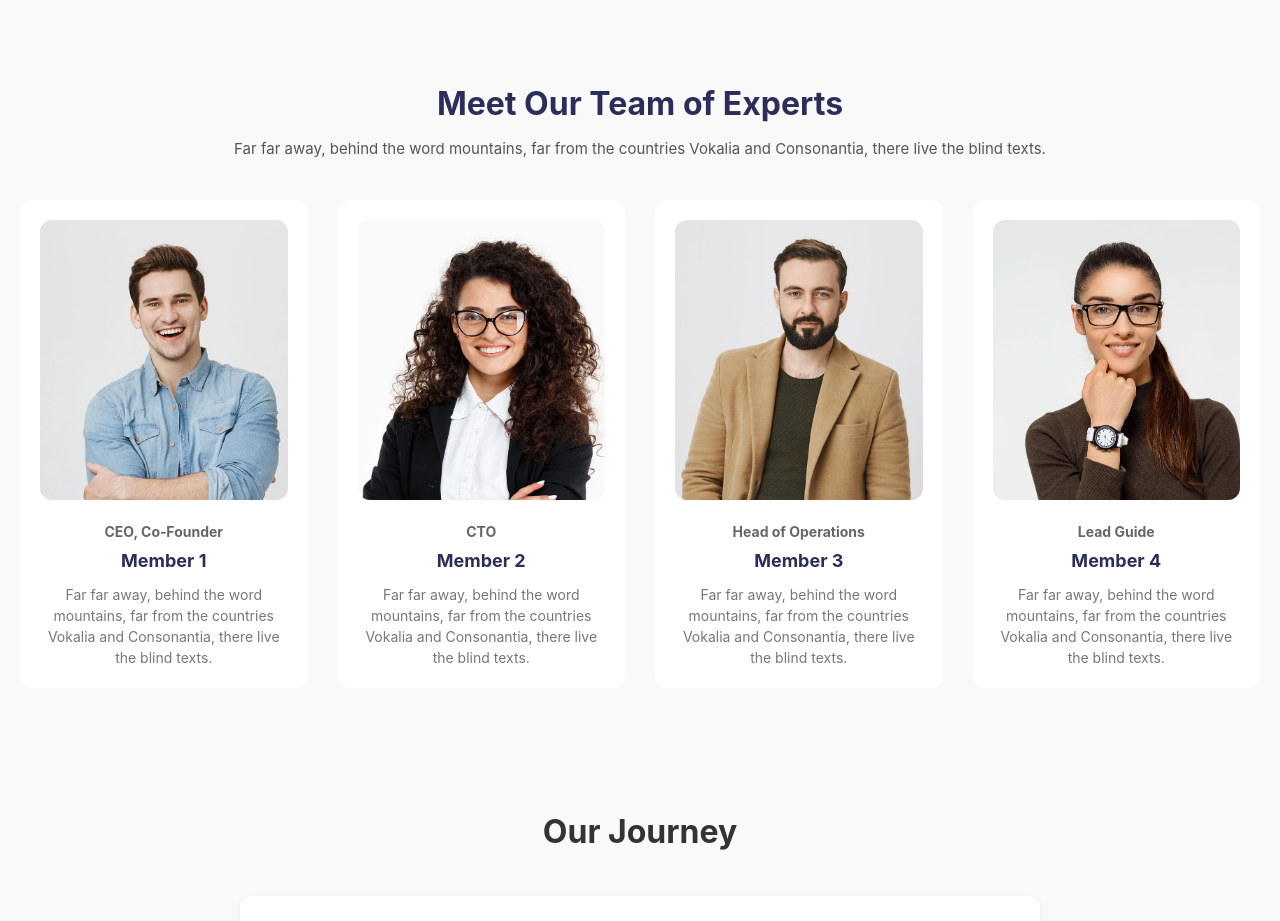
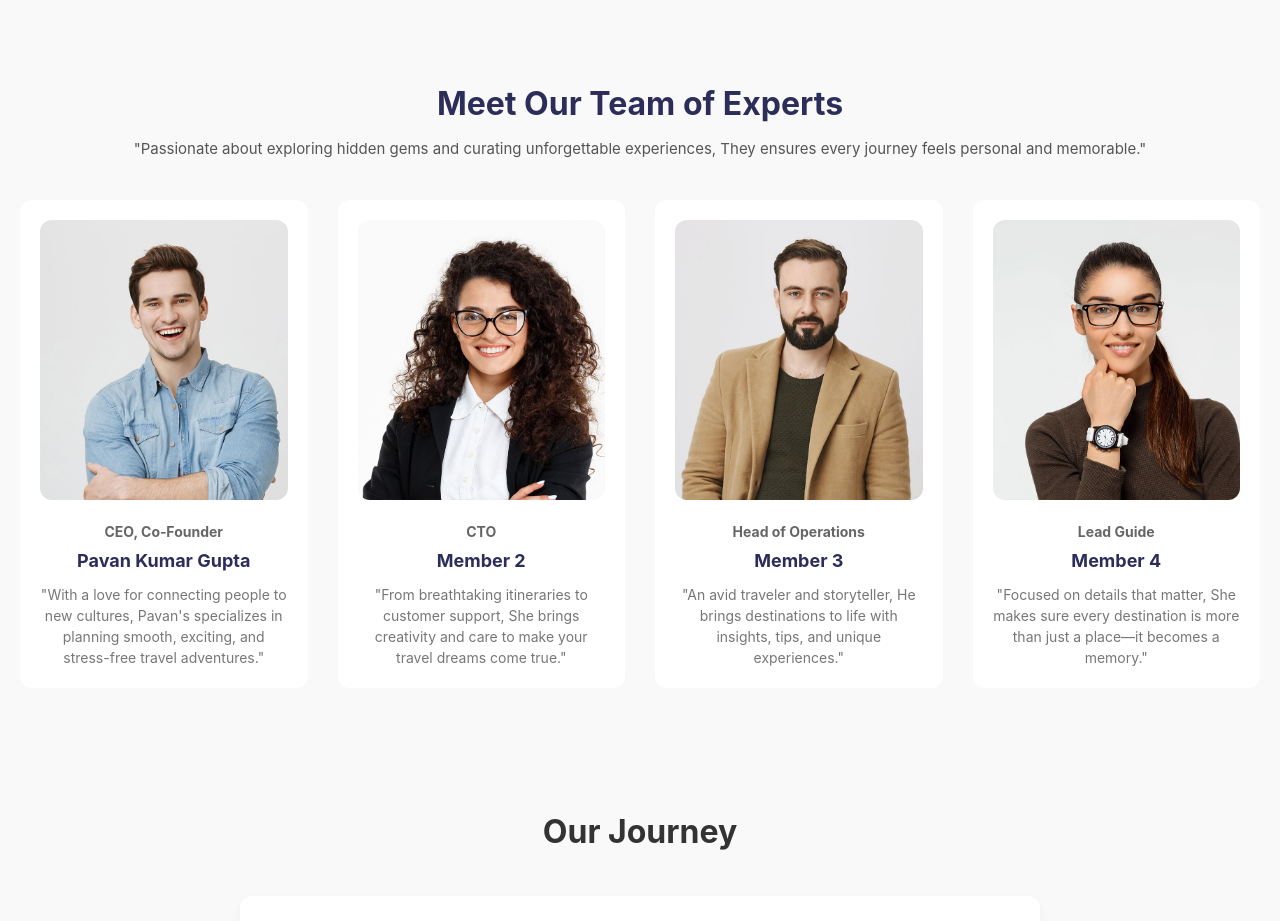
Before and after one commit to Pavangupta05/Travel-Destination, a React (Vite) app in the folder travel-destination/: page /about in a window 1280 px wide. Shown: the part 1880-2801 px from the top of the page. Built offline with nearby package versions, Linux system fonts and the light colour scheme.

Commit message:
Add files via upload

```diff
--- a/travel-destination/src/About/About.jsx
+++ b/travel-destination/src/About/About.jsx
@@ -183,18 +183,16 @@ function About() {
       <section className="team-section reveal">
         <h2 className="team-title">Meet Our Team of Experts</h2>
         <p className="team-subtitle">
-          Far far away, behind the word mountains, far from the countries
-          Vokalia and Consonantia, there live the blind texts.
+          "Passionate about exploring hidden gems and curating unforgettable experiences, They ensures every journey feels personal and memorable."
         </p>
 
         <div className="team-container">
           <div className="team-member">
             <img src={member1} alt="team-1" />
             <h4>CEO, Co‑Founder</h4>
-            <h3>Member 1</h3>
+            <h3>Pavan Kumar Gupta</h3>
             <p>
-              Far far away, behind the word mountains, far from the countries
-              Vokalia and Consonantia, there live the blind texts.
+              "With a love for connecting people to new cultures, Pavan's specializes in planning smooth, exciting, and stress-free travel adventures."
             </p>
           </div>
           <div className="team-member">
@@ -202,8 +200,7 @@ function About() {
             <h4>CTO</h4>
             <h3>Member 2</h3>
             <p>
-              Far far away, behind the word mountains, far from the countries
-              Vokalia and Consonantia, there live the blind texts.
+              "From breathtaking itineraries to customer support, She brings creativity and care to make your travel dreams come true."
             </p>
           </div>
           <div className="team-member">
@@ -211,8 +208,7 @@ function About() {
             <h4>Head of Operations</h4>
             <h3>Member 3</h3>
             <p>
-              Far far away, behind the word mountains, far from the countries
-              Vokalia and Consonantia, there live the blind texts.
+              "An avid traveler and storyteller, He brings destinations to life with insights, tips, and unique experiences."
             </p>
           </div>
           <div className="team-member">
@@ -220,8 +216,7 @@ function About() {
             <h4>Lead Guide</h4>
             <h3>Member 4</h3>
             <p>
-              Far far away, behind the word mountains, far from the countries
-              Vokalia and Consonantia, there live the blind texts.
+              "Focused on details that matter, She makes sure every destination is more than just a place—it becomes a memory."
             </p>
           </div>
         </div>
```
